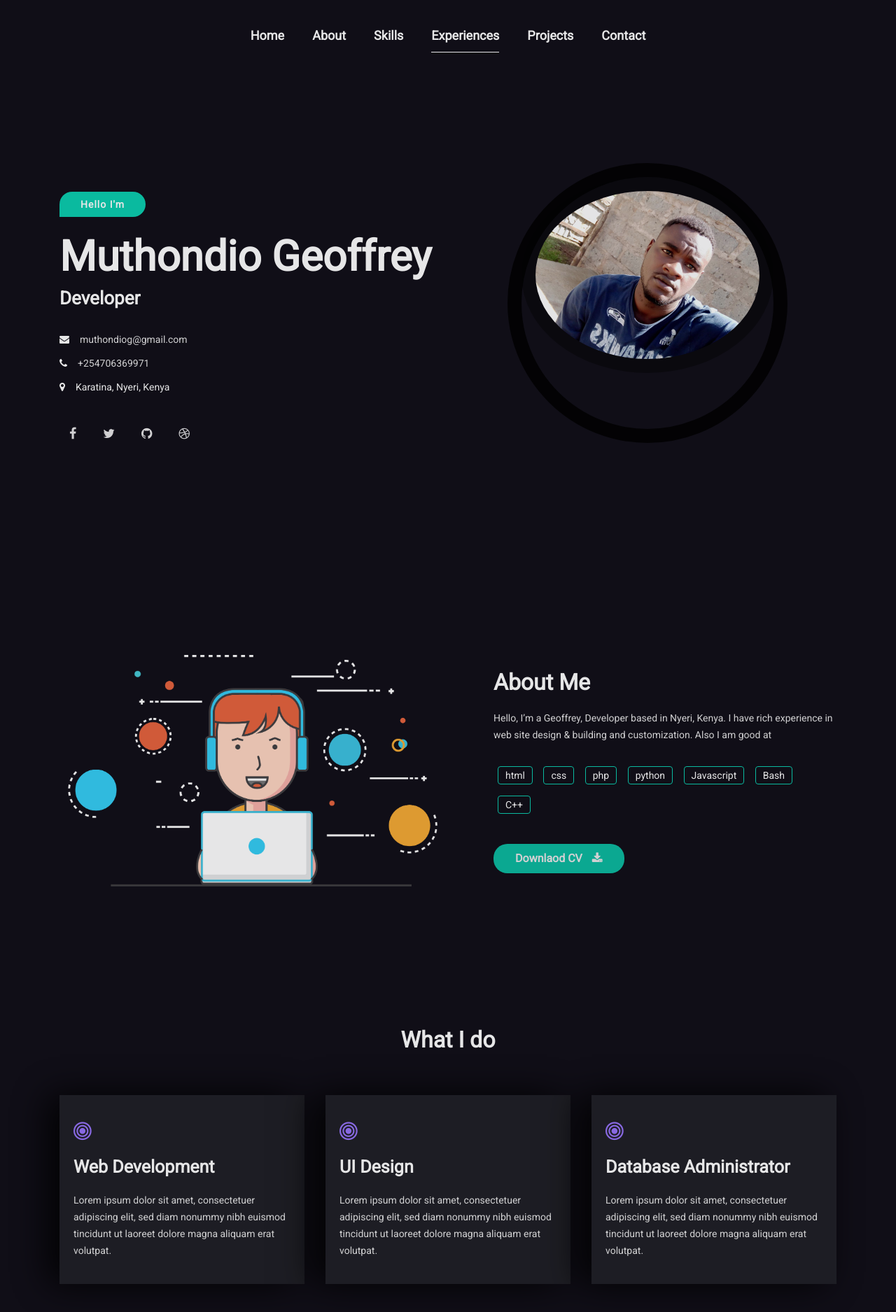
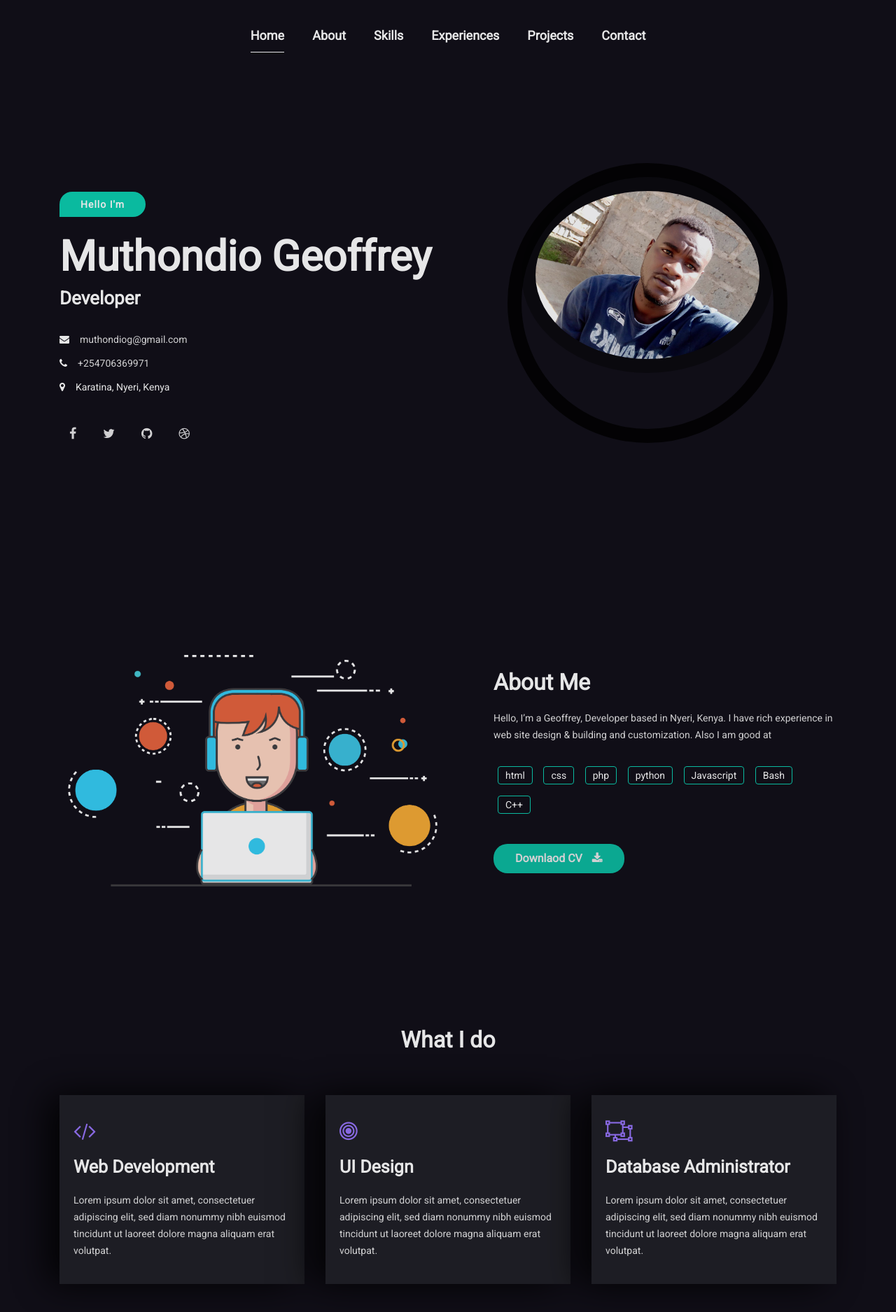
Before and after one commit to itsregalo/jeff-portfolio, a Django app: page / in a window 1280 px wide; the page is wider, and only the part inside the window is pictured. Shown: the top 1875 px of that part at 70% size. Run offline with Django 4.2, Linux system fonts and the light colour scheme; data comes from the database, SQL or seed files in the repository; some libraries are stand-ins or nearby versions.

Commit message:
fa object and picture

```diff
--- a/frontend/templates/index.html
+++ b/frontend/templates/index.html
@@ -149,7 +149,7 @@
                 {% for stack in my_stack %}
                     <div class="col-md-4 col-sm-12">
                         <div class="mh-service-item shadow-1 dark-bg wow fadeInUp" data-wow-duration="0.8s" data-wow-delay="0.3s">
-                            <i class="fa fa-bullseye purple-color"></i>
+                            <i class="fa {{ stack.fa_object }} purple-color"></i>
                             <h3>{{ stack.name }}</h3>
                             <p>
                                {{ stack.description }}
@@ -392,7 +392,7 @@
                     <div class="col-sm-12 col-md-6 wow fadeInUp" data-wow-duration="0.8s" data-wow-delay="0.5s">
                         <div class="mh-map">
                             <div id="mh-map" class="shadow-1">
-                                <img src="{% static 'assets/images/jeff.jpeg' %}" alt="" srcset="">
+
                             </div>
                         </div>
                     </div>
```
